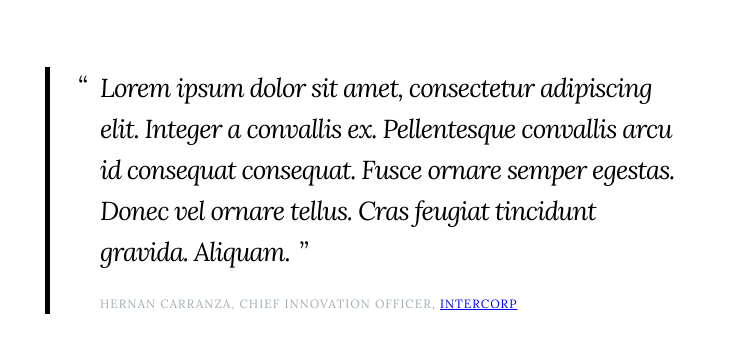
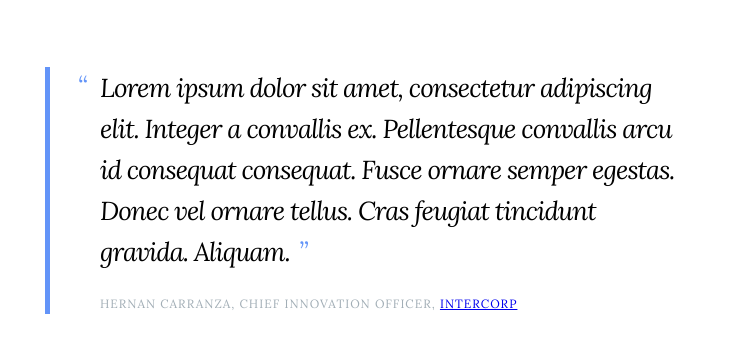
Before and after one commit to rsales/aware-design-manifest, a Vue app: page / in a window 1280 px wide. Shown: the part 2729-3093 px from the top of the page, without its empty margins (275-1004 px from the left). Built offline with nearby package versions, Linux system fonts and the light colour scheme.

Commit message:
Include Colors.

```diff
--- a/src/App.vue
+++ b/src/App.vue
@@ -16,6 +16,8 @@ export default {
 
 <style lang="scss">
 @import url("https://fonts.googleapis.com/css2?family=Lora:ital,wght@0,400;0,500;0,600;0,700;1,400;1,500;1,600;1,700&display=swap");
+@import url("https://fonts.googleapis.com/css?family=Lato:300,400,700");
+@import url("https://maxcdn.bootstrapcdn.com/font-awesome/4.4.0/css/font-awesome.min.css");
 a,
 abbr,
 acronym,
--- a/src/components/Navbar.vue
+++ b/src/components/Navbar.vue
@@ -74,11 +74,8 @@ export default {};
 </script>
 
 <style lang="scss" scoped>
-@import url("https://fonts.googleapis.com/css?family=Lato:300,400,700");
-@import url("https://maxcdn.bootstrapcdn.com/font-awesome/4.4.0/css/font-awesome.min.css");
 $main-color: #6394f8;
 $light-text: #abb0be;
-
 .navbar {
   position: fixed;
   width: 100%;
--- a/src/views/Home.vue
+++ b/src/views/Home.vue
@@ -171,6 +171,9 @@ export default {
 </script>
 
 <style lang="scss">
+$main-color: #6394f8;
+$light-text: #abb0be;
+
 .PageHeader {
   padding-top: 100px;
   text-align: left;
@@ -276,7 +279,7 @@ export default {
 }
 .QuoteBlock-Content {
   flex: 11 1;
-  border-left: 5px solid;
+  border-left: $main-color 5px solid;
   padding-left: 50px;
   padding-bottom: 0;
   background: none;
@@ -291,6 +294,7 @@ export default {
   content: "\201C";
   position: absolute;
   margin-left: -16px;
+  color: $main-color;
 }
 .QuoteBlock-Text p {
   display: inline;
@@ -301,6 +305,7 @@ export default {
   font-style: italic;
   margin-left: 3.2px;
   content: "\201D";
+  color: $main-color;
 }
 .TextBlock:last-child {
   padding-bottom: 32px;
```
